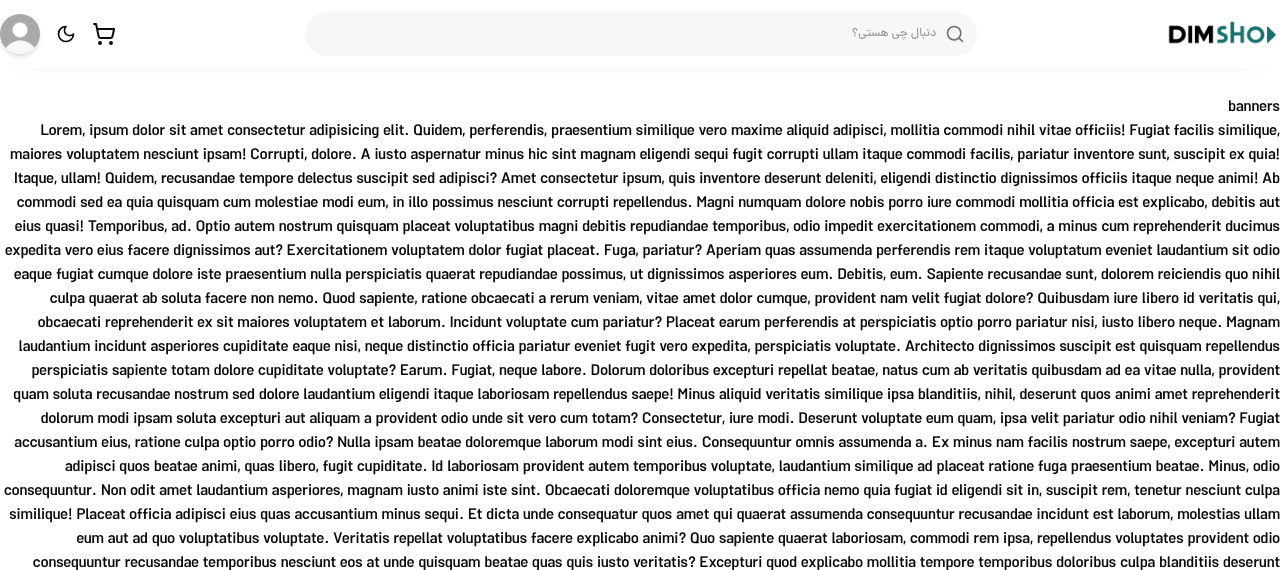
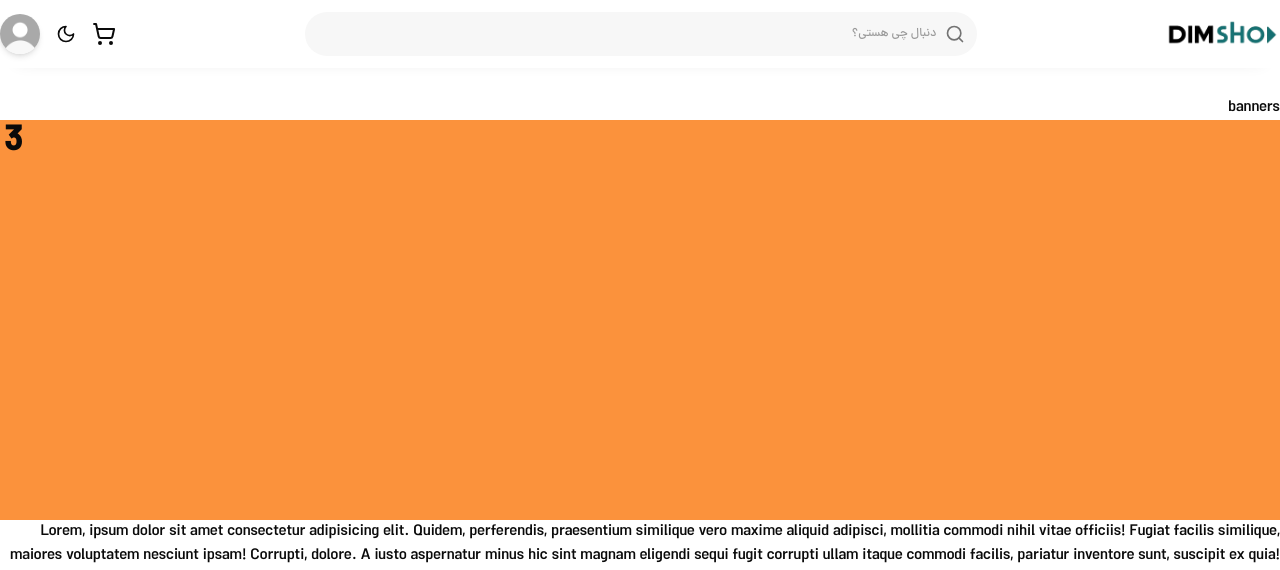
Before and after one commit to Mohammad-ghiasi/dimshop-pro, a Next.js app: page / in a window 1280 px wide. Shown: the top 570 px of the page. Built offline with nearby package versions, Linux system fonts and the light colour scheme; no server answers; what tailwindcss-rtl would draw is missing.

Commit message:
addproduct-test-3

```diff
--- a/package.json
+++ b/package.json
@@ -29,6 +29,8 @@
     "clsx": "^2.1.1",
     "critters": "^0.0.23",
     "crypto-js": "^4.2.0",
+    "embla-carousel-autoplay": "^8.6.0",
+    "embla-carousel-react": "^8.6.0",
     "input-otp": "^1.4.2",
     "jalaali-js": "^1.2.8",
     "leaflet": "^1.9.4",
--- a/src/components/banners/MainBanners.tsx
+++ b/src/components/banners/MainBanners.tsx
@@ -1,9 +1,54 @@
-import React from 'react'
-
+"use client"
+import React from "react";
+import {
+  Carousel,
+  CarouselContent,
+  CarouselItem,
+  CarouselNext,
+  CarouselPrevious,
+} from "@/components/ui/carousel";
+import Autoplay from "embla-carousel-autoplay"
 export default function MainBanners() {
   return (
-    <div>
-      banners
-    </div>
-  )
+    <>
+      <div>banners</div>
+      <Carousel
+        opts={{
+          align: "start",
+          loop: true,
+        }}
+        plugins={[
+          Autoplay({
+            delay: 2000,
+             stopOnInteraction: false,
+          }),
+        ]}
+        className="w-[100vw]   bg-orange-400"
+        dir="ltr"
+      >
+        <CarouselContent>
+          <CarouselItem className="h-[400px]">
+            <div className="p-1">
+              <span className="text-4xl font-semibold">1</span>
+            </div>
+          </CarouselItem>
+          <CarouselItem className="bg-blue-300 h-[400px]">
+            <div className="p-1">
+              <span className="text-4xl font-semibold">2</span>
+            </div>
+          </CarouselItem>
+          <CarouselItem className="h-[400px]">
+            <div className="p-1">
+              <span className="text-4xl font-semibold">3</span>
+            </div>
+          </CarouselItem>
+          <CarouselItem className="bg-blue-300 h-[400px]">
+            <div className="p-1">
+              <span className="text-4xl font-semibold">4</span>
+            </div>
+          </CarouselItem>
+        </CarouselContent>
+      </Carousel>
+    </>
+  );
 }
--- /dev/null
+++ b/src/components/ui/carousel.tsx
@@ -0,0 +1,262 @@
+"use client"
+
+import * as React from "react"
+import useEmblaCarousel, {
+  type UseEmblaCarouselType,
+} from "embla-carousel-react"
+import { ArrowLeft, ArrowRight } from "lucide-react"
+
+import { cn } from "@/lib/utils"
+import { Button } from "@/components/ui/button"
+
+type CarouselApi = UseEmblaCarouselType[1]
+type UseCarouselParameters = Parameters<typeof useEmblaCarousel>
+type CarouselOptions = UseCarouselParameters[0]
+type CarouselPlugin = UseCarouselParameters[1]
+
+type CarouselProps = {
+  opts?: CarouselOptions
+  plugins?: CarouselPlugin
+  orientation?: "horizontal" | "vertical"
+  setApi?: (api: CarouselApi) => void
+}
+
+type CarouselContextProps = {
+  carouselRef: ReturnType<typeof useEmblaCarousel>[0]
+  api: ReturnType<typeof useEmblaCarousel>[1]
+  scrollPrev: () => void
+  scrollNext: () => void
+  canScrollPrev: boolean
+  canScrollNext: boolean
+} & CarouselProps
+
+const CarouselContext = React.createContext<CarouselContextProps | null>(null)
+
+function useCarousel() {
+  const context = React.useContext(CarouselContext)
+
+  if (!context) {
+    throw new Error("useCarousel must be used within a <Carousel />")
+  }
+
+  return context
+}
+
+const Carousel = React.forwardRef<
+  HTMLDivElement,
+  React.HTMLAttributes<HTMLDivElement> & CarouselProps
+>(
+  (
+    {
+      orientation = "horizontal",
+      opts,
+      setApi,
+      plugins,
+      className,
+      children,
+      ...props
+    },
+    ref
+  ) => {
+    const [carouselRef, api] = useEmblaCarousel(
+      {
+        ...opts,
+        axis: orientation === "horizontal" ? "x" : "y",
+      },
+      plugins
+    )
+    const [canScrollPrev, setCanScrollPrev] = React.useState(false)
+    const [canScrollNext, setCanScrollNext] = React.useState(false)
+
+    const onSelect = React.useCallback((api: CarouselApi) => {
+      if (!api) {
+        return
+      }
+
+      setCanScrollPrev(api.canScrollPrev())
+      setCanScrollNext(api.canScrollNext())
+    }, [])
+
+    const scrollPrev = React.useCallback(() => {
+      api?.scrollPrev()
+    }, [api])
+
+    const scrollNext = React.useCallback(() => {
+      api?.scrollNext()
+    }, [api])
+
+    const handleKeyDown = React.useCallback(
+      (event: React.KeyboardEvent<HTMLDivElement>) => {
+        if (event.key === "ArrowLeft") {
+          event.preventDefault()
+          scrollPrev()
+        } else if (event.key === "ArrowRight") {
+          event.preventDefault()
+          scrollNext()
+        }
+      },
+      [scrollPrev, scrollNext]
+    )
+
+    React.useEffect(() => {
+      if (!api || !setApi) {
+        return
+      }
+
+      setApi(api)
+    }, [api, setApi])
+
+    React.useEffect(() => {
+      if (!api) {
+        return
+      }
+
+      onSelect(api)
+      api.on("reInit", onSelect)
+      api.on("select", onSelect)
+
+      return () => {
+        api?.off("select", onSelect)
+      }
+    }, [api, onSelect])
+
+    return (
+      <CarouselContext.Provider
+        value={{
+          carouselRef,
+          api: api,
+          opts,
+          orientation:
+            orientation || (opts?.axis === "y" ? "vertical" : "horizontal"),
+          scrollPrev,
+          scrollNext,
+          canScrollPrev,
+          canScrollNext,
+        }}
+      >
+        <div
+          ref={ref}
+          onKeyDownCapture={handleKeyDown}
+          className={cn("relative", className)}
+          role="region"
+          aria-roledescription="carousel"
+          {...props}
+        >
+          {children}
+        </div>
+      </CarouselContext.Provider>
+    )
+  }
+)
+Carousel.displayName = "Carousel"
+
+const CarouselContent = React.forwardRef<
+  HTMLDivElement,
+  React.HTMLAttributes<HTMLDivElement>
+>(({ className, ...props }, ref) => {
+  const { carouselRef, orientation } = useCarousel()
+
+  return (
+    <div ref={carouselRef} className="overflow-hidden">
+      <div
+        ref={ref}
+        className={cn(
+          "flex",
+          orientation === "horizontal" ? "-ml-4" : "-mt-4 flex-col",
+          className
+        )}
+        {...props}
+      />
+    </div>
+  )
+})
+CarouselContent.displayName = "CarouselContent"
+
+const CarouselItem = React.forwardRef<
+  HTMLDivElement,
+  React.HTMLAttributes<HTMLDivElement>
+>(({ className, ...props }, ref) => {
+  const { orientation } = useCarousel()
+
+  return (
+    <div
+      ref={ref}
+      role="group"
+      aria-roledescription="slide"
+      className={cn(
+        "min-w-0 shrink-0 grow-0 basis-full",
+        orientation === "horizontal" ? "pl-4" : "pt-4",
+        className
+      )}
+      {...props}
+    />
+  )
+})
+CarouselItem.displayName = "CarouselItem"
+
+const CarouselPrevious = React.forwardRef<
+  HTMLButtonElement,
+  React.ComponentProps<typeof Button>
+>(({ className, variant = "outline", size = "icon", ...props }, ref) => {
+  const { orientation, scrollPrev, canScrollPrev } = useCarousel()
+
+  return (
+    <Button
+      ref={ref}
+      variant={variant}
+      size={size}
+      className={cn(
+        "absolute  h-8 w-8 rounded-full",
+        orientation === "horizontal"
+          ? "-left-12 top-1/2 -translate-y-1/2"
+          : "-top-12 left-1/2 -translate-x-1/2 rotate-90",
+        className
+      )}
+      disabled={!canScrollPrev}
+      onClick={scrollPrev}
+      {...props}
+    >
+      <ArrowLeft className="h-4 w-4" />
+      <span className="sr-only">Previous slide</span>
+    </Button>
+  )
+})
+CarouselPrevious.displayName = "CarouselPrevious"
+
+const CarouselNext = React.forwardRef<
+  HTMLButtonElement,
+  React.ComponentProps<typeof Button>
+>(({ className, variant = "outline", size = "icon", ...props }, ref) => {
+  const { orientation, scrollNext, canScrollNext } = useCarousel()
+
+  return (
+    <Button
+      ref={ref}
+      variant={variant}
+      size={size}
+      className={cn(
+        "absolute h-8 w-8 rounded-full",
+        orientation === "horizontal"
+          ? "-right-12 top-1/2 -translate-y-1/2"
+          : "-bottom-12 left-1/2 -translate-x-1/2 rotate-90",
+        className
+      )}
+      disabled={!canScrollNext}
+      onClick={scrollNext}
+      {...props}
+    >
+      <ArrowRight className="h-4 w-4" />
+      <span className="sr-only">Next slide</span>
+    </Button>
+  )
+})
+CarouselNext.displayName = "CarouselNext"
+
+export {
+  type CarouselApi,
+  Carousel,
+  CarouselContent,
+  CarouselItem,
+  CarouselPrevious,
+  CarouselNext,
+}
```
Also changed, not shown: 1 other file (tests, documents, lock files or other folders).
